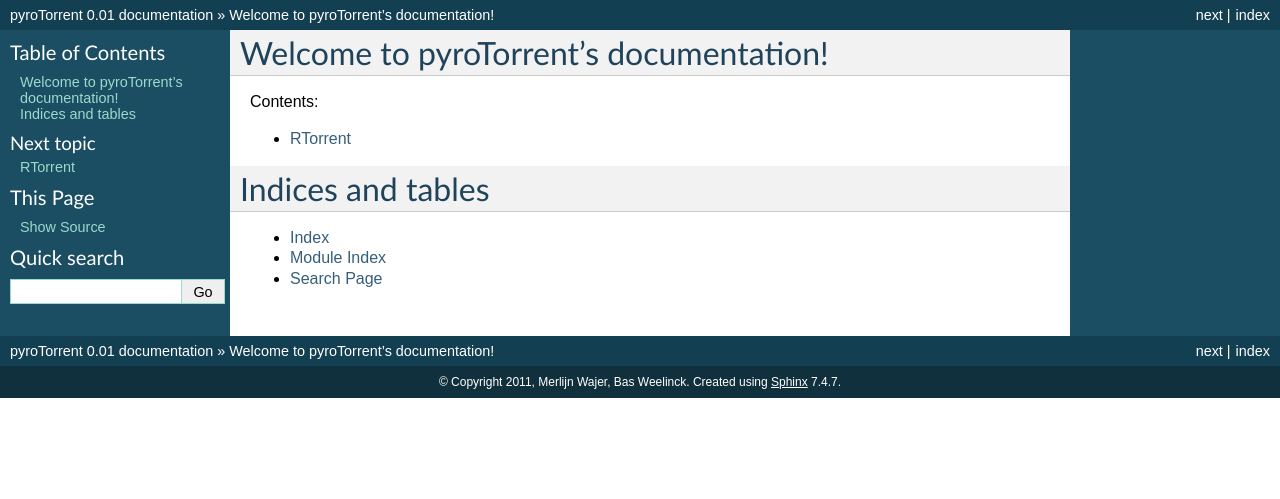
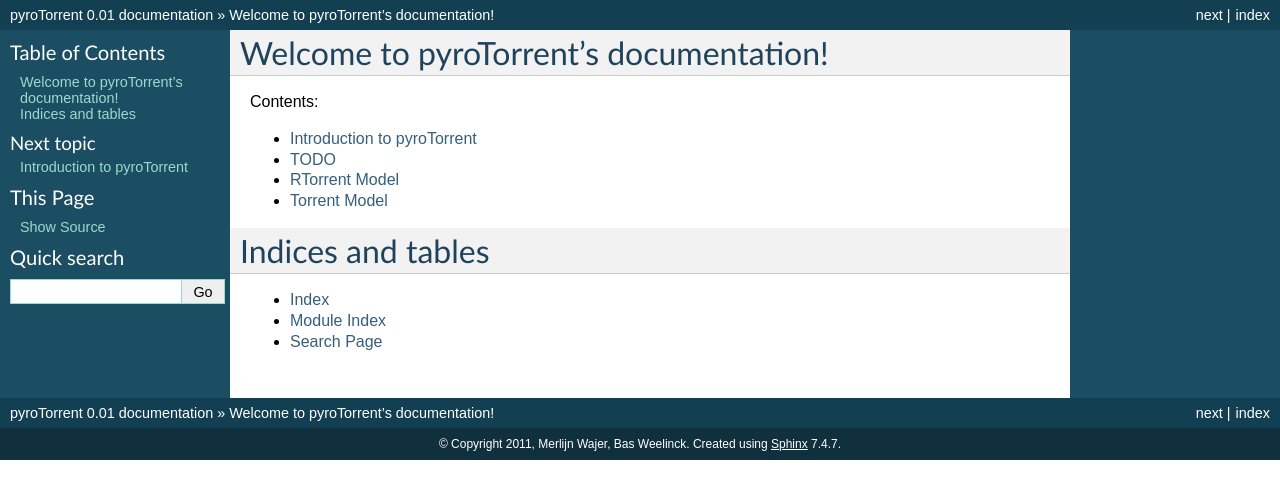
Before and after one commit to MerlijnWajer/pyroTorrent, a Sphinx documentation site: the page built from sphinx/index.rst, in a window 1280 px wide. Shown: the top 499 px of the page. Built offline with Sphinx 7.4.7, drawn with Linux system fonts in a browser that asks for light colours.

Commit message:
Documentation: Added a few more sphinx pages.
Also made some minor modifications to RTorrent and Torrent.

```diff
--- a/rtorrent.py
+++ b/rtorrent.py
@@ -40,6 +40,7 @@
         """
         # No ending '/' !
         self.s = xmlrpclib.ServerProxy('http://%s:%i%s' % (host, port, url))
+        self.host, self.port, self.url = host, port, url
 
     def get_download_list(self, _type=''):
         """
@@ -133,6 +134,8 @@
     caller.__doc__ = y[1]
     setattr(RTorrent, x, types.MethodType(caller, None, RTorrent))
 
+    del caller
+
 # XXX: End hacks
 
 
--- a/sphinx/index.rst
+++ b/sphinx/index.rst
@@ -11,7 +11,10 @@
 .. toctree::
     :maxdepth: 2
 
+    intro.rst
+    todo.rst
     rtorrent.rst
+    torrent.rst
 
 
 
--- /dev/null
+++ b/sphinx/intro.rst
@@ -0,0 +1,8 @@
+.. _introduction:
+
+Introduction to pyroTorrent
+===========================
+
+pyroTorrent is a web interface to rTorrent, the popular bittorrent client.
+
+:ref:`TODO`
--- a/sphinx/rtorrent.rst
+++ b/sphinx/rtorrent.rst
@@ -1,5 +1,5 @@
-RTorrent
-========
+RTorrent Model
+==============
 
 .. automodule:: rtorrent
     :members:
--- /dev/null
+++ b/sphinx/torrent.rst
@@ -0,0 +1,5 @@
+Torrent Model
+=============
+
+.. automodule:: torrent
+    :members:
--- a/torrent.py
+++ b/torrent.py
@@ -2,3 +2,6 @@
 class Torrent(object):
     """
     """
+
+    def __init__(self, _hash, host, port=80, url='/RPC2'):
+        self._hash = _hash
```
Also changed, not shown: sphinx/todo.rst (added, +29 -0 lines).
